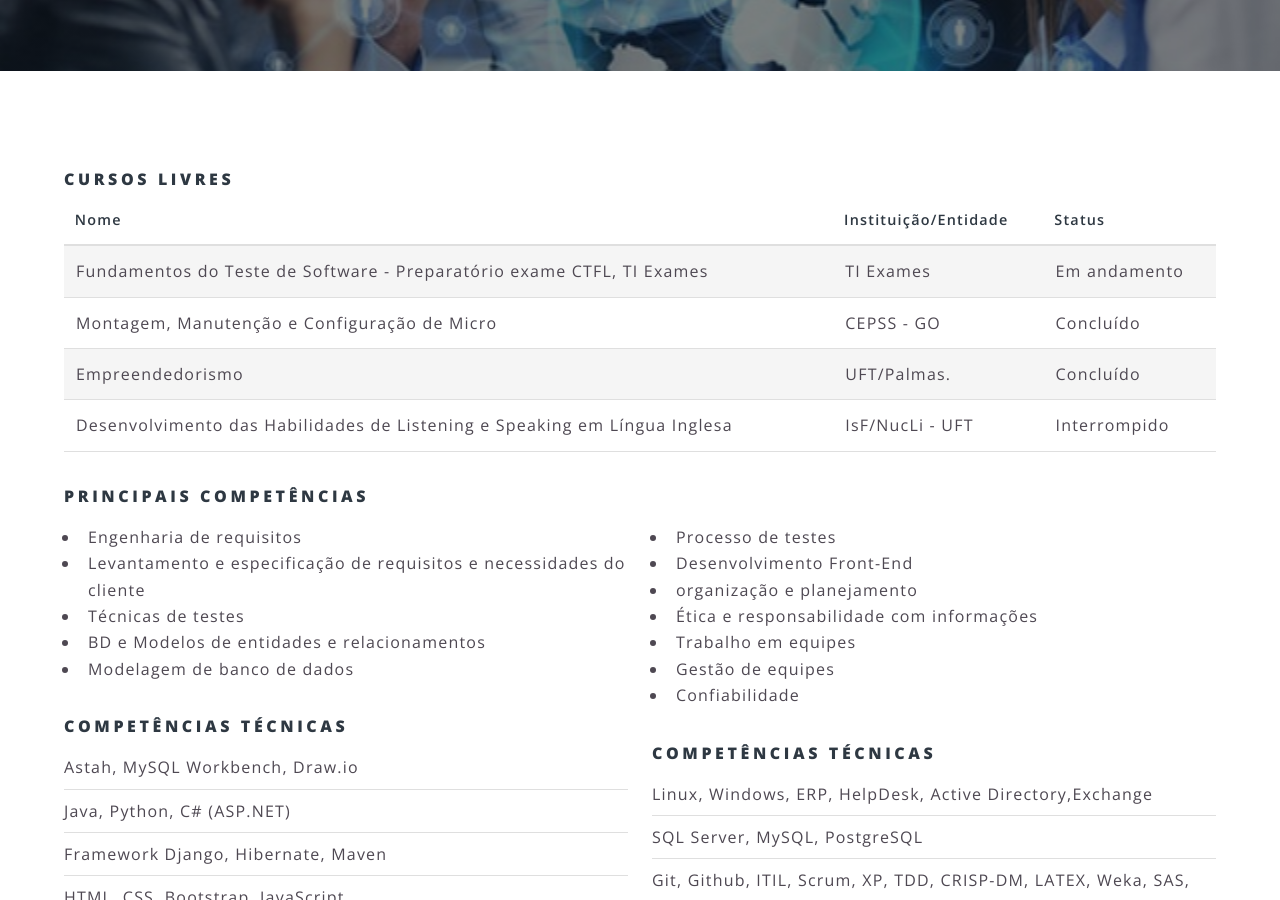
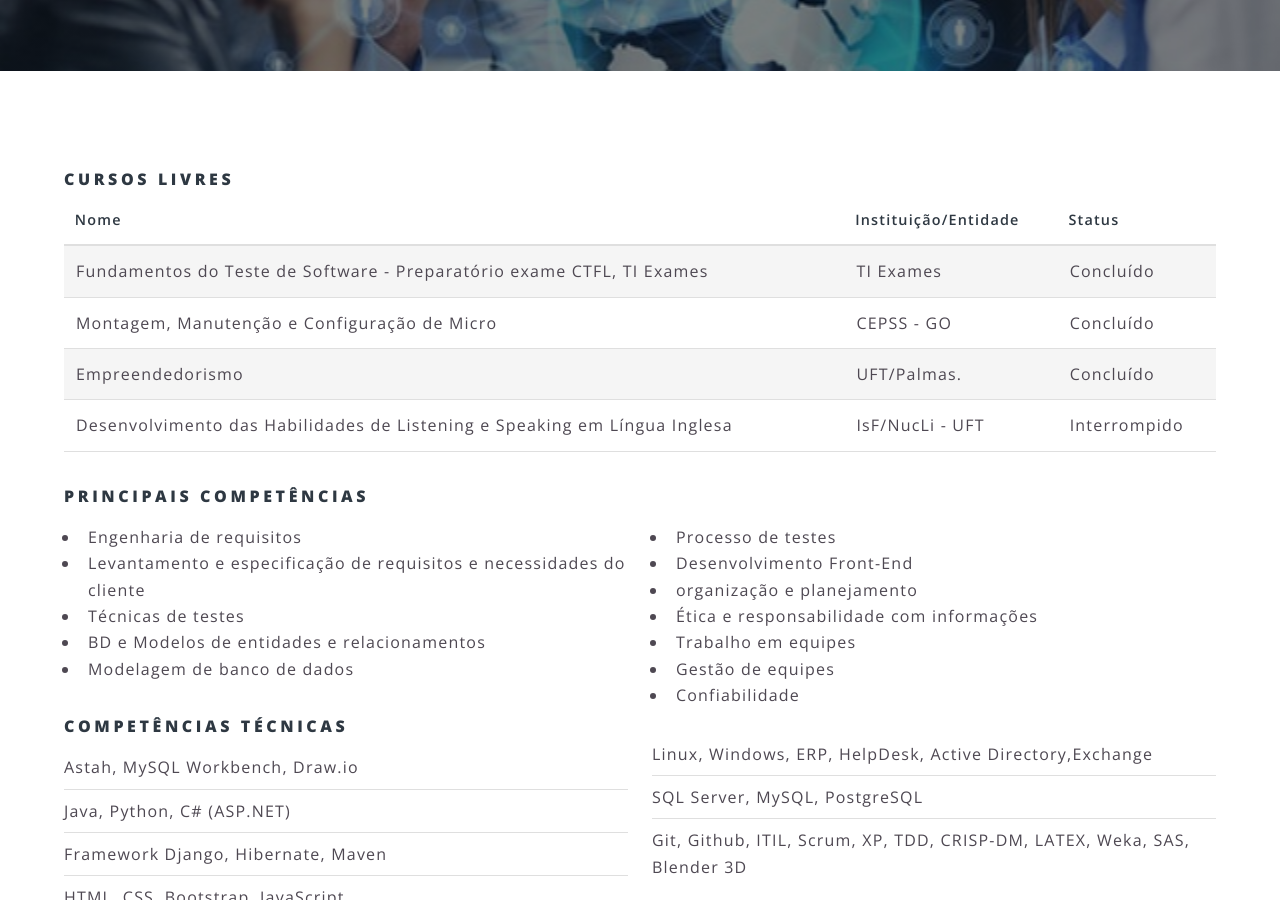
Before and after one commit to SaraFernandes/sarafernandes.github.io_sfdhgdfg, a Jekyll site: the page built from outras.html, in a window 1280 px wide and 900 px high, scrolled down 364 px. Built offline with Jekyll 4.4.1, drawn with Linux system fonts in a browser that asks for light colours.

Commit message:
Update outras.html

```diff
--- a/outras.html
+++ b/outras.html
@@ -19,7 +19,7 @@
 					<tr>
 						<td>Fundamentos do Teste de Software - Preparatório exame CTFL, TI Exames</td>
 						<td>TI Exames</td>
-						<td>Em andamento</td>
+						<td>Concluído</td>
 					</tr>
 
 					<!--<tr>
@@ -80,7 +80,7 @@
 							<li>Gestão de equipes</li>
 							<li>Confiabilidade</li>
 						</ul>
-						<h4>Competências Técnicas</h4>
+						<!--<h4>Competências Técnicas</h4>-->
 						<ul class="alt">
 							<li>Linux, Windows, ERP, HelpDesk, Active Directory,Exchange</li>
 							<li>SQL Server, MySQL, PostgreSQL</li>
```
